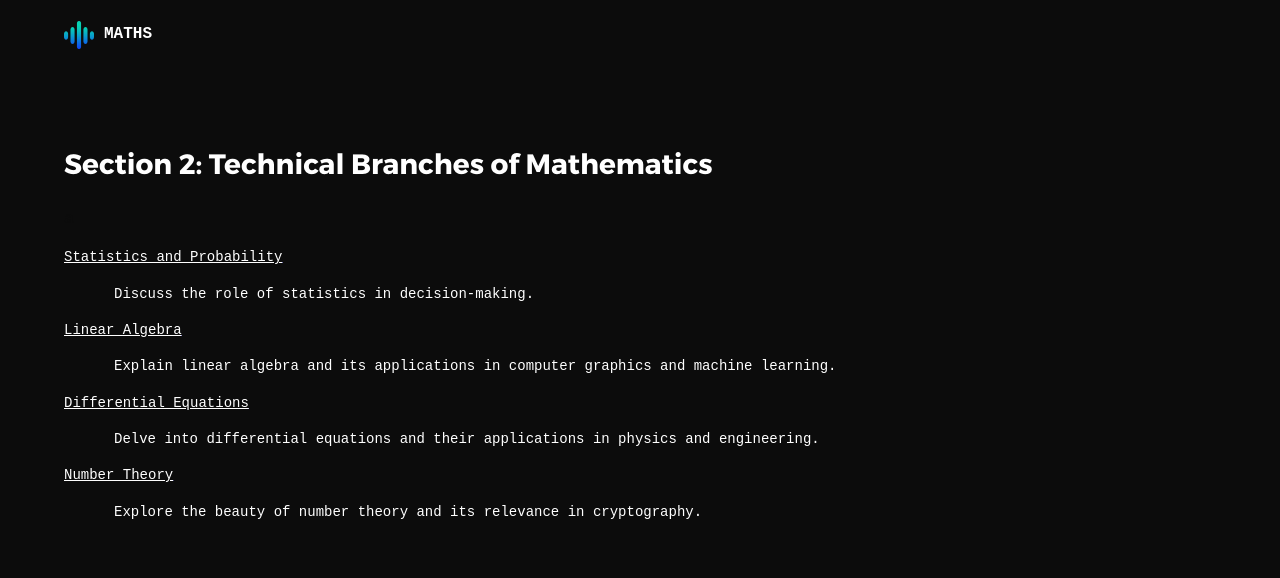
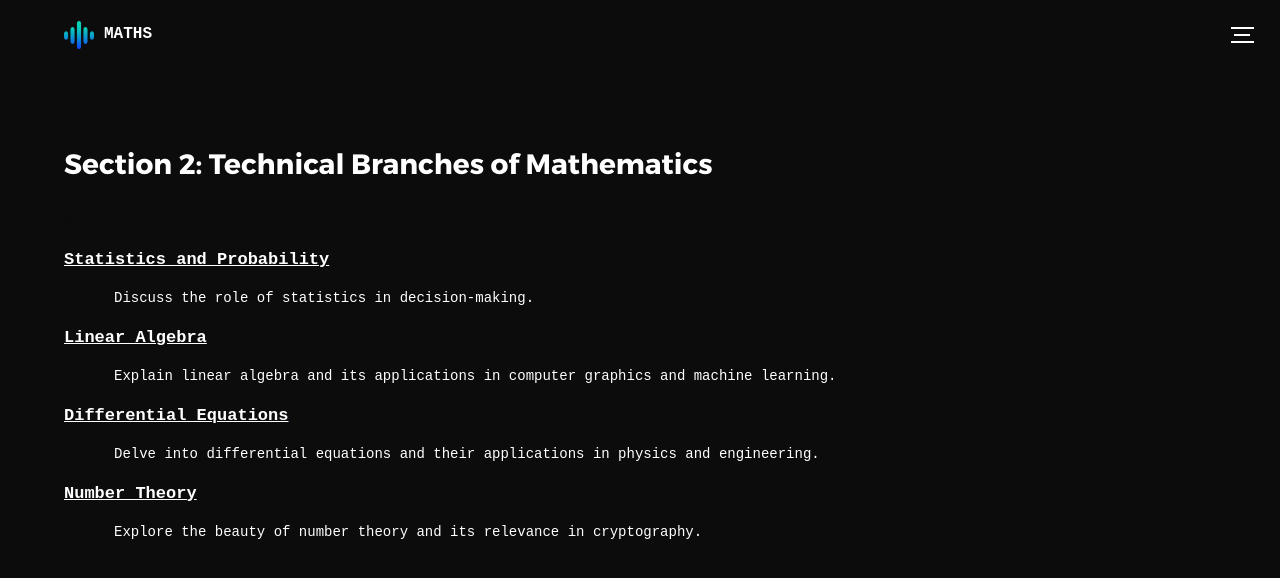
Before and after one commit to nestormath/nestormath.github.io, a plain HTML site: page 32.html in a window 1280 px wide. Drawn offline with nearby package versions, Linux system fonts and the light colour scheme.

Commit message:
Adaptability changes

```diff
--- a/32.html
+++ b/32.html
@@ -44,23 +44,23 @@
             <div style="margin-top: 100px;">
               <h1>Section 2: Technical Branches of Mathematics</h1>
               <h2 style= "color: #0c0c0c">a</h2>
-              <a href="321.html"><h3 class="link">Statistics and Probability</h3></a>
+              <a href="321.html"><h2 class="link">Statistics and Probability</h2></a>
               <p style="margin-left: 50px;">Discuss the role of statistics in decision-making.</p>
               <!-- Add interactive examples and exercises here -->
             </div>
             <div>
-              <a href="322.html"><h3 class="link">Linear Algebra</h3></a>
+              <a href="322.html"><h2 class="link">Linear Algebra</h2></a>
               <p style="margin-left: 50px;">Explain linear algebra and its applications in computer graphics and machine learning.</p>
               <!-- Add content and examples here -->
             </div>
             <div>
-              <a href="323.html"><h3 class="link">Differential Equations</h3></a>
+              <a href="323.html"><h2 class="link">Differential Equations</h2></a>
               <p style="margin-left: 50px;">Delve into differential equations and their applications in physics and engineering.</p>
               <!-- Add content and examples here -->
             </div>
             <!-- Repeat the structure for other subsections in Section 1 -->
             <div>
-              <a href="324.html"><h3 class="link">Number Theory</h3></a>
+              <a href="324.html"><h2 class="link">Number Theory</h2></a>
               <p style="margin-left: 50px;">Explore the beauty of number theory and its relevance in cryptography.</p>
               <!-- Add content and examples here -->
             </div>
--- a/assets/css/main.css
+++ b/assets/css/main.css
@@ -714,10 +714,10 @@ body{
         height:305px
     }
     .intro--banner h1{
-        font-size:42px
+        font-size:30px
     }
     .intro--banner img{
-        width:300px
+        width:225px
     }
     .intro--options{
         display:block
@@ -731,7 +731,7 @@ body{
         margin-bottom:0
     }
 }
-@media (max-width: 600px) and (max-height: 750px){
+@media (max-width: 600px) and (max-height: 600px){
     .intro--banner{
         height:auto
     }
--- a/assets/css/main2.css
+++ b/assets/css/main2.css
@@ -1,3 +1,4 @@
+
 @font-face {
     font-family: 'Montserrat';
     src: url("fonts/Montserrat-Black.eot");
@@ -43,11 +44,11 @@ body {
 
 article, aside, details, figcaption, figure, footer, hgroup, main, menu, nav, section, summary {
     display: block;
-    max-width: 1390px;
+    max-width: 91vw;
 }
 header {
     display: block;
-    max-width: 1500px;
+    max-width: 94vw;
 }
 
 /* Changing the font for all heading elements to Courier New, monospace */
```
Also changed, not shown: 33.html (+3 -3 lines), index.html (+2 -2 lines), 1 other file.
